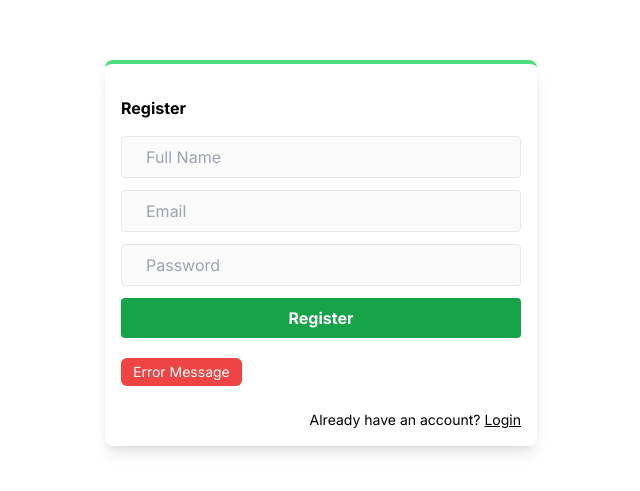
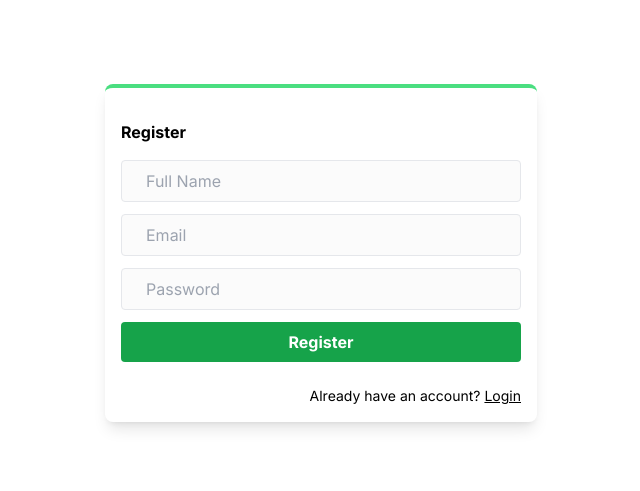
Before and after one commit to Reizetshu/authapp, a Next.js app: page /register in a window 1280 px wide. Shown: the part 147-638 px from the top of the page, without its empty margins (319-959 px from the left). Built offline with nearby package versions, Linux system fonts and the light colour scheme.

Commit message:
Feat: adding useState at RegisterForm

```diff
--- a/components/RegisterForm.jsx
+++ b/components/RegisterForm.jsx
@@ -1,6 +1,36 @@
+'use client';
+
 import Link from 'next/link';
+import { useState } from 'react';
 
 const RegisterForm = () => {
+
+    const [name, setName] = useState('');
+    const [email, setEmail] = useState('');
+    const [password, setPassword] = useState('');
+    const [hasError, setHasError] = useState('');
+
+    const nameHandler = (e) => {
+        setName(e.target.value);
+    }
+
+    const emailHandler = (e) => {
+        setEmail(e.target.value);
+    }
+
+    const passwordHandler = (e) => {
+        setPassword(e.target.value);
+    }
+
+    const submitHandler = (e) => {
+        e.preventDefault();
+
+        if (!name || !email || !password) {
+            setHasError('All field are necessary.')
+            return
+        }
+    }
+
   return (
     <div className='grid place-items-center h-screen'>
         <div className='shadow-lg p-4 rounded-lg border-t-4
@@ -8,18 +38,28 @@ const RegisterForm = () => {
             <h1 className='text=xl font-bold my-4'>Register</h1>
 
 
-            <form className='flex flex-col gap-3'>
-                <input type='text' placeholder='Full Name' />
-                <input type='text' placeholder='Email' />
-                <input type='password' placeholder='Password' />
+            <form onSubmit={submitHandler} className='flex flex-col gap-3'>
+                <input onChange={nameHandler}
+                    type='text'
+                    placeholder='Full Name' />
+                <input onChange={emailHandler}
+                    type='text'
+                    placeholder='Email' />
+                <input onChange={passwordHandler}
+                    type='password'
+                    placeholder='Password' />
                 <button className='bg-green-600 text-white
                     font-bold cursor-pointer px-6 py-2 rounded'>
                     Register
                 </button>
-                <div className='bg-red-500 text-white w-fit text-sm
+
+                { hasError && (
+                    <div className='bg-red-500 text-white w-fit text-sm
                     py-1 px-3 rounded-md mt-2'>
-                    Error Message
-                </div>
+                        {hasError}
+                    </div>
+                )}
+
                 <Link className='text-sm mt-3 text-right' href={'/'}>
                     Already have an account? <span className='underline'>Login</span>
                 </Link>
```
Also changed, not shown: package.json (+5 -2 lines), app/api/register/route.js (added), 1 other file (tests, documents, lock files or other folders).
